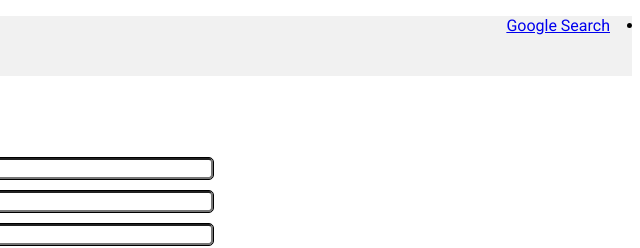
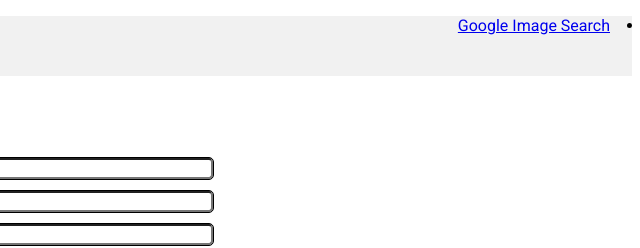
Before and after one commit to cbw29512/Project0, a plain HTML site: page advanced-search.html in a window 1280 px wide. Shown: the top 248 px of the page, 640-1280 px from the left. Drawn offline with Linux system fonts and the light colour scheme.

Commit message:
added redirect to pages

```diff
--- a/advanced-search.html
+++ b/advanced-search.html
@@ -11,7 +11,7 @@
 
             <nav>
                 <ul class="advanced-ul">
-                    <li class="advanced-li"><a href="index.html">Google Search</a></li>
+                    <li class="advanced-li"><a href="google-image.html">Google Image Search</a></li>
                 </ul>
             </nav>
 
```
Also changed, not shown: google-image.html (+2 -1 lines).
